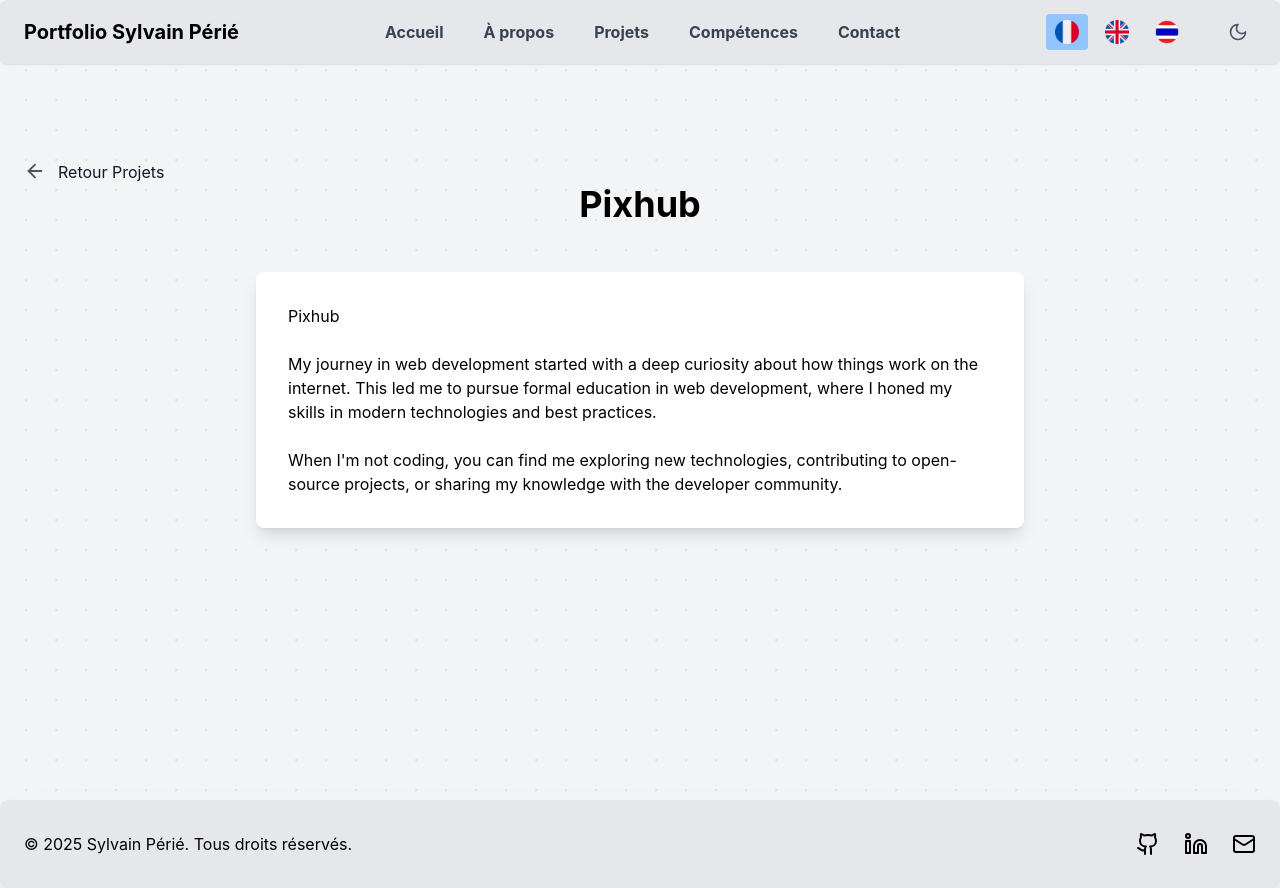
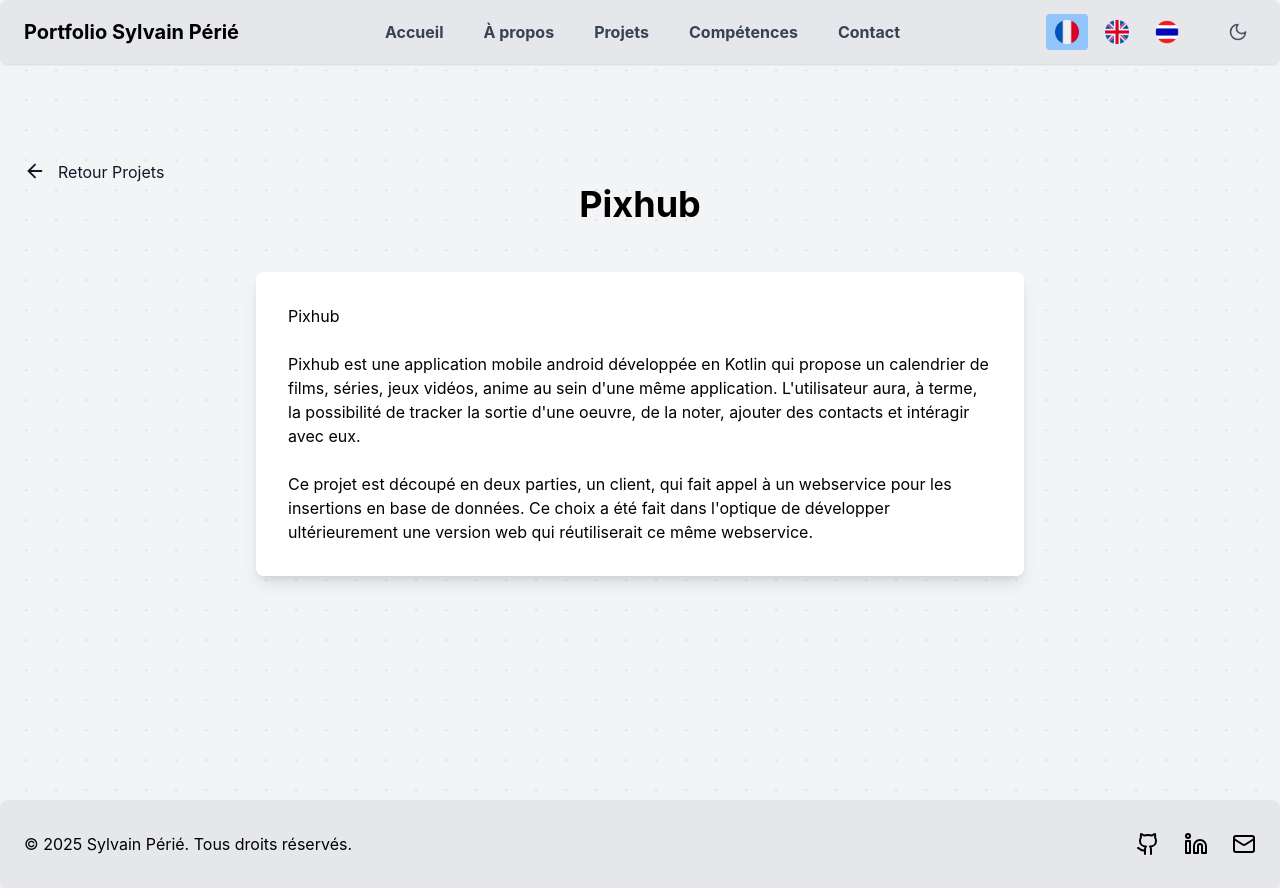
Before and after one commit to Sylvecode/portfolio-react, a React (Vite) app: page /pixhub in a window 1280 px wide. Built offline with nearby package versions, Linux system fonts and the light colour scheme.

Commit message:
changed return button

```diff
--- a/src/pages/Animalin.tsx
+++ b/src/pages/Animalin.tsx
@@ -10,9 +10,12 @@ export default function Animalin() {
         <div className="">
           <Link
             to="/projects"
-            className="flex flex-row gap-3 text-gray-900 dark:text-white"
+            className="group flex flex-row gap-3 text-gray-900 dark:text-white hover:text-indigo-600 dark:hover:text-indigo-600"
           >
-            <ArrowLeft size={22} className="text-gray-600 dark:text-white" />
+            <ArrowLeft
+              size={22}
+              className="text-inherit group-hover:text-inherit"
+            />
             {t("backtoprojects")}
           </Link>
         </div>
--- a/src/pages/EasyUpload.tsx
+++ b/src/pages/EasyUpload.tsx
@@ -10,9 +10,12 @@ export default function EasyUpload() {
         <div className="">
           <Link
             to="/projects"
-            className="flex flex-row gap-3 text-gray-900 dark:text-white"
+            className="group flex flex-row gap-3 text-gray-900 dark:text-white hover:text-indigo-600 dark:hover:text-indigo-600"
           >
-            <ArrowLeft size={22} className="text-gray-600 dark:text-white" />
+            <ArrowLeft
+              size={22}
+              className="text-inherit group-hover:text-inherit"
+            />
             {t("backtoprojects")}
           </Link>
         </div>
--- a/src/pages/FootPassion.tsx
+++ b/src/pages/FootPassion.tsx
@@ -10,9 +10,12 @@ export default function FootPassion() {
         <div className="">
           <Link
             to="/projects"
-            className="flex flex-row gap-3 text-gray-900 dark:text-white"
+            className="group flex flex-row gap-3 text-gray-900 dark:text-white hover:text-indigo-600 dark:hover:text-indigo-600"
           >
-            <ArrowLeft size={22} className="text-gray-600 dark:text-white" />
+            <ArrowLeft
+              size={22}
+              className="text-inherit group-hover:text-inherit"
+            />
             {t("backtoprojects")}
           </Link>
         </div>
--- a/src/pages/Frequencies.tsx
+++ b/src/pages/Frequencies.tsx
@@ -10,9 +10,12 @@ export default function Frequencies() {
         <div className="">
           <Link
             to="/projects"
-            className="flex flex-row gap-3 text-gray-900 dark:text-white"
+            className="group flex flex-row gap-3 text-gray-900 dark:text-white hover:text-indigo-600 dark:hover:text-indigo-600"
           >
-            <ArrowLeft size={22} className="text-gray-600 dark:text-white" />
+            <ArrowLeft
+              size={22}
+              className="text-inherit group-hover:text-inherit"
+            />
             {t("backtoprojects")}
           </Link>
         </div>
--- a/src/pages/Pixhub.tsx
+++ b/src/pages/Pixhub.tsx
@@ -10,9 +10,12 @@ export default function Pixhub() {
         <div className="">
           <Link
             to="/projects"
-            className="flex flex-row gap-3 text-gray-900 dark:text-white"
+            className="group flex flex-row gap-3 text-gray-900 dark:text-white hover:text-indigo-600 dark:hover:text-indigo-600"
           >
-            <ArrowLeft size={22} className="text-gray-600 dark:text-white" />
+            <ArrowLeft
+              size={22}
+              className="text-inherit group-hover:text-inherit"
+            />
             {t("backtoprojects")}
           </Link>
         </div>
@@ -24,15 +27,17 @@ export default function Pixhub() {
           <div className="prose prose-lg text-black dark:text-white">
             <p className="mb-6 ">Pixhub</p>
             <p className="mb-6">
-              My journey in web development started with a deep curiosity about
-              how things work on the internet. This led me to pursue formal
-              education in web development, where I honed my skills in modern
-              technologies and best practices.
+              Pixhub est une application mobile android développée en Kotlin qui
+              propose un calendrier de films, séries, jeux vidéos, anime au sein
+              d'une même application. L'utilisateur aura, à terme, la
+              possibilité de tracker la sortie d'une oeuvre, de la noter,
+              ajouter des contacts et intéragir avec eux.
             </p>
             <p>
-              When I'm not coding, you can find me exploring new technologies,
-              contributing to open-source projects, or sharing my knowledge with
-              the developer community.
+              Ce projet est découpé en deux parties, un client, qui fait appel à
+              un webservice pour les insertions en base de données. Ce choix a
+              été fait dans l'optique de développer ultérieurement une version
+              web qui réutiliserait ce même webservice.
             </p>
           </div>
         </div>
--- a/src/pages/PokeCodes.tsx
+++ b/src/pages/PokeCodes.tsx
@@ -10,9 +10,12 @@ export default function PokeCodes() {
         <div className="">
           <Link
             to="/projects"
-            className="flex flex-row gap-3 text-gray-900 dark:text-white"
+            className="group flex flex-row gap-3 text-gray-900 dark:text-white hover:text-indigo-600 dark:hover:text-indigo-600"
           >
-            <ArrowLeft size={22} className="text-gray-600 dark:text-white" />
+            <ArrowLeft
+              size={22}
+              className="text-inherit group-hover:text-inherit"
+            />
             {t("backtoprojects")}
           </Link>
         </div>
```
Also changed, not shown: 2 other files (tests, documents, lock files or other folders).
